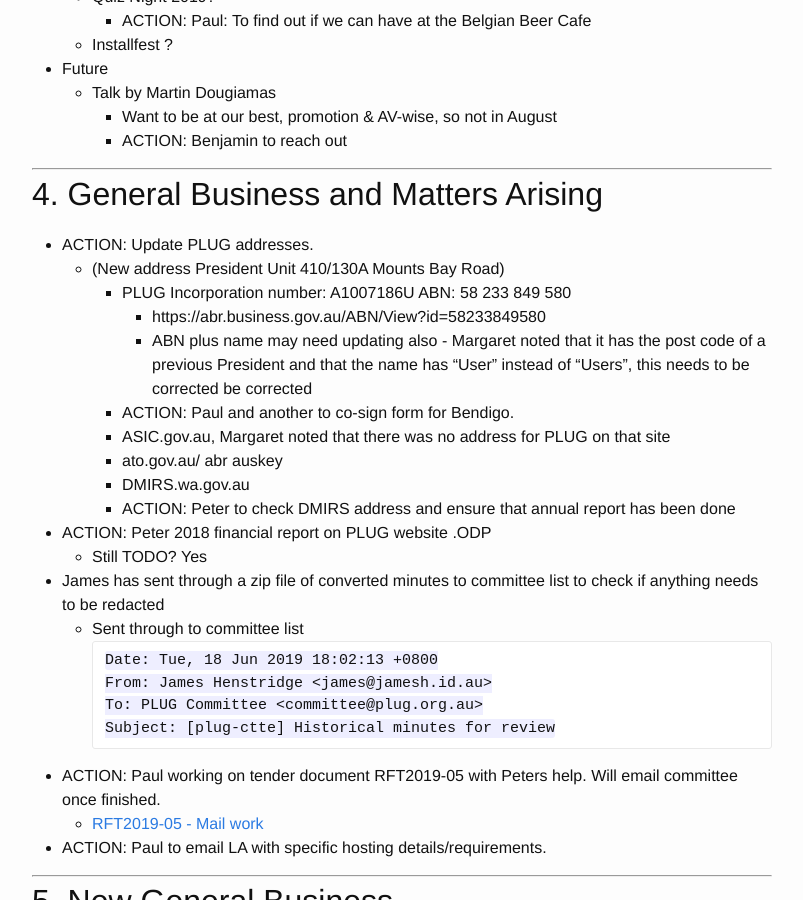
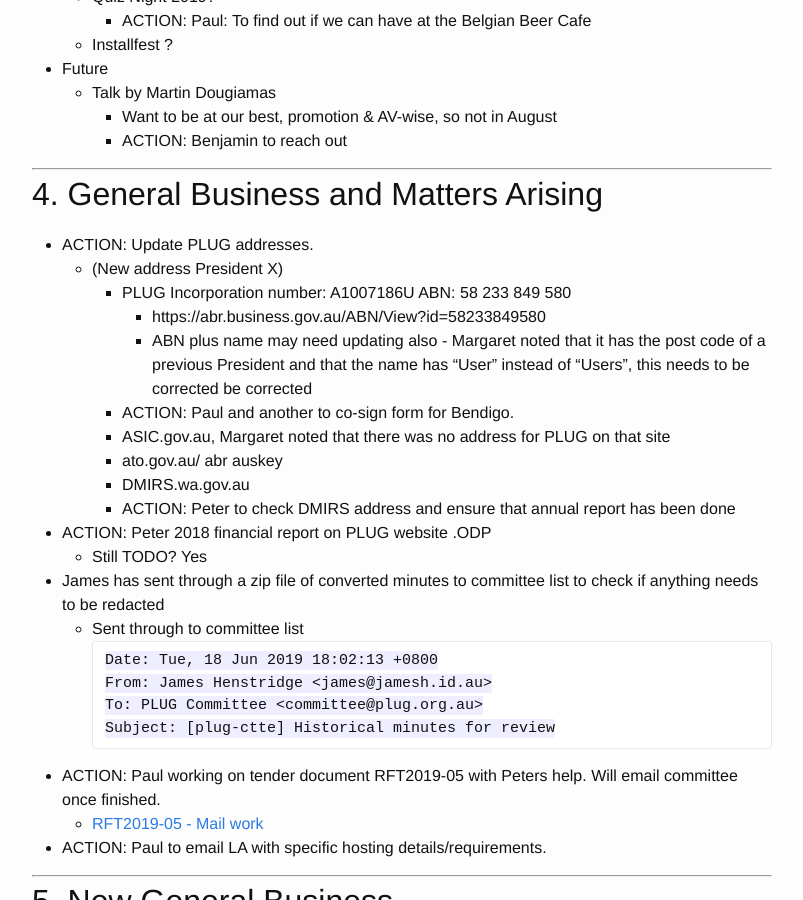
Before and after one commit to plugorgau/plugorgau.github.io, a Jekyll site: the page built from _posts/minutes/2019-06-18-minutes.md, in a window 1280 px wide and 900 px high, scrolled down 2714 px. Shown: the whole window, without its empty margins (238-1041 px from the left). Built offline with Jekyll 4.4.1, drawn with Linux system fonts in a browser that asks for light colours; nearby versions of some CDN libraries.

Commit message:
Update 2019-06-18-minutes.md

```diff
--- a/_posts/minutes/2019-06-18-minutes.md
+++ b/_posts/minutes/2019-06-18-minutes.md
@@ -111,7 +111,7 @@ http://tiny.cc/bwr16y
 ## 4. General Business and Matters Arising
 
 * ACTION: Update PLUG addresses.
-  * (New address President Unit 410/130A Mounts Bay Road)
+  * (New address President X)
     * PLUG Incorporation number: A1007186U ABN: 58 233 849 580
       * https://abr.business.gov.au/ABN/View?id=58233849580
       * ABN plus name may need updating also - Margaret noted that it has the post code of a previous President and that the name has "User" instead of "Users", this needs to be corrected be corrected
```
